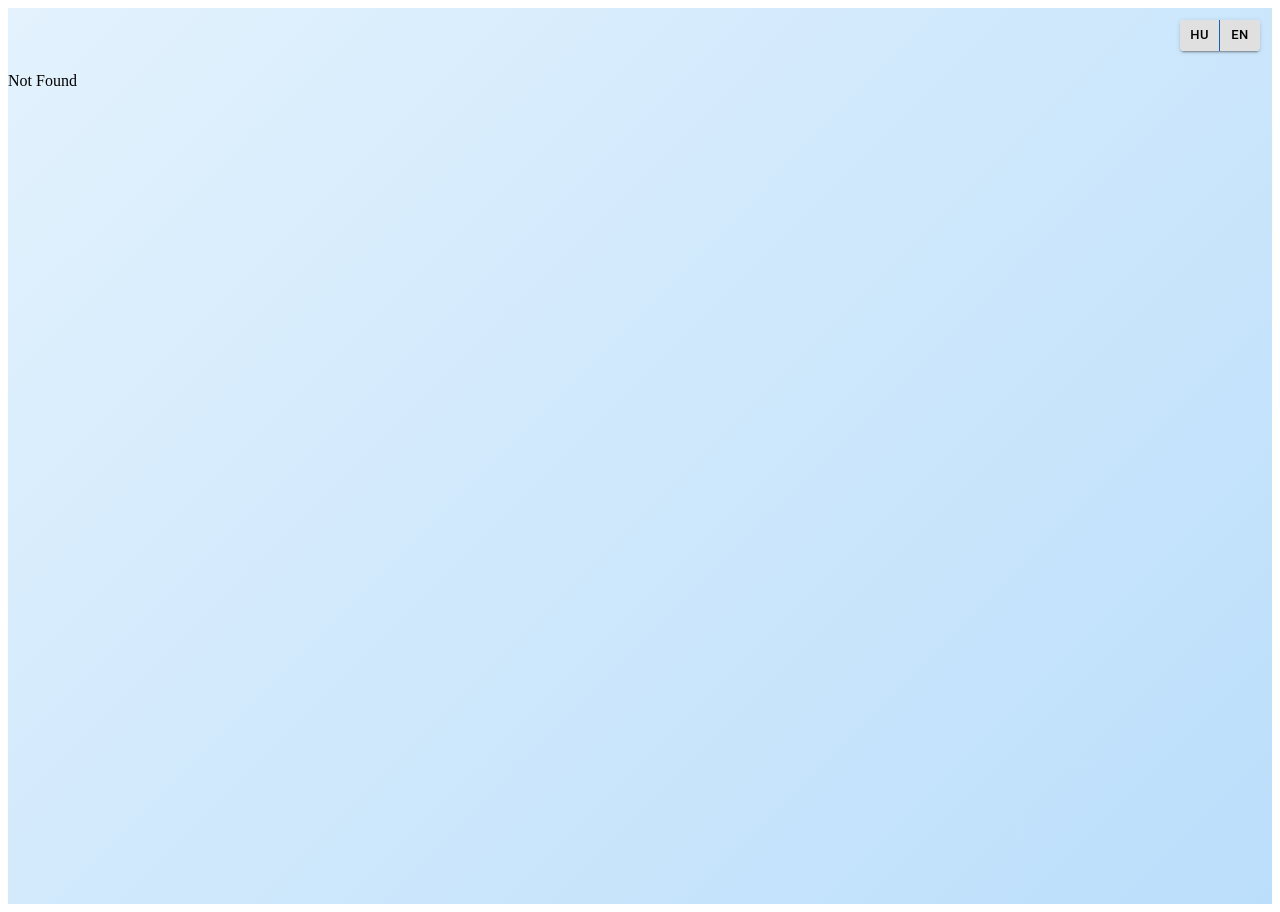
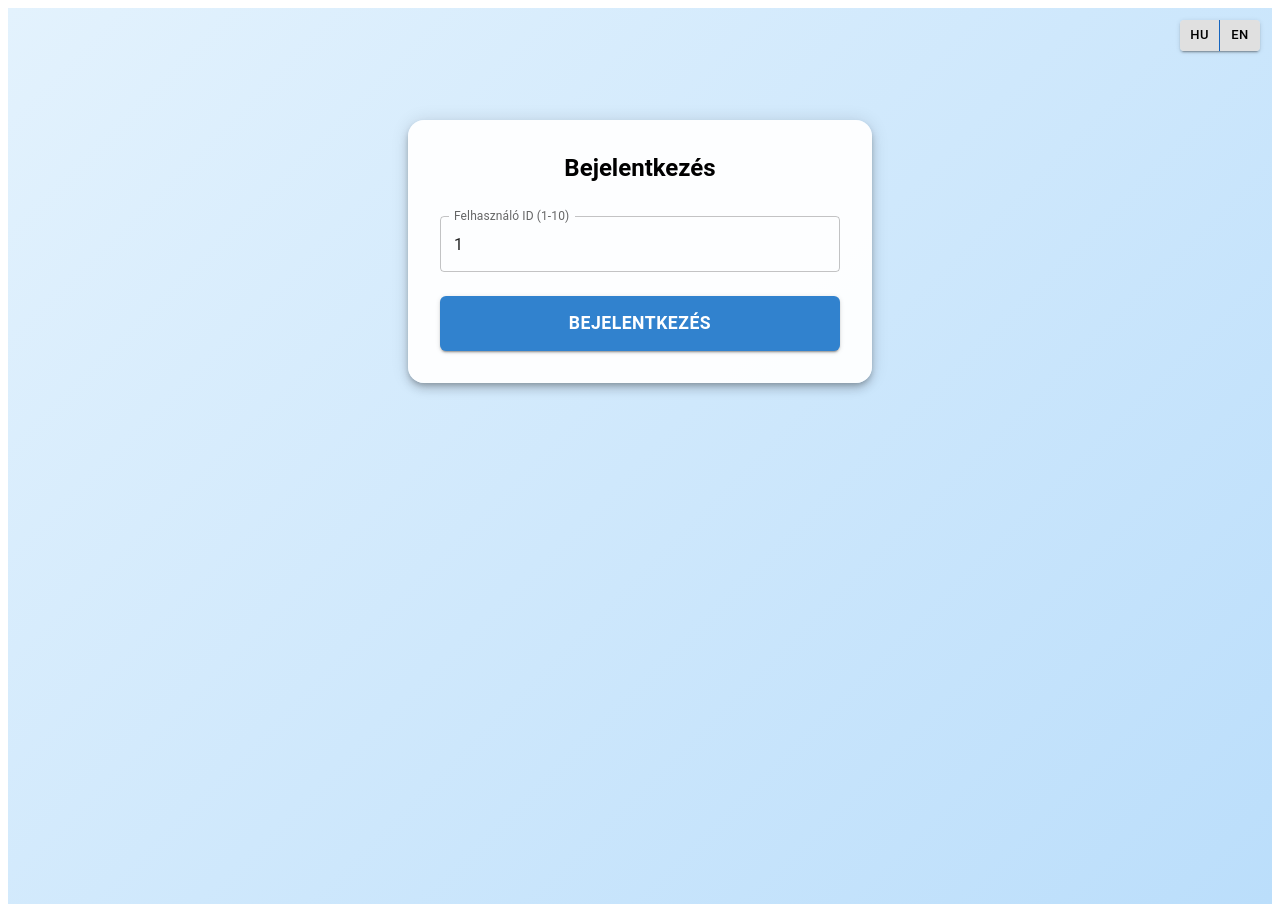
Before and after one commit to peszabolcs/FormGyakorlo, a React (Vite) app: page /login in a window 1280 px wide. Before the commit this address had no page. Built offline with nearby package versions, Linux system fonts and the light colour scheme; no server answers.

Commit message:
feat: implement login functionality and user authentication flow

```diff
--- /dev/null
+++ b/src/hooks/useMockUser.ts
@@ -0,0 +1,15 @@
+import { useQuery } from "@tanstack/react-query";
+import axios from "axios";
+
+export function useMockUser(userId: number) {
+  return useQuery({
+    queryKey: ["mock-user", userId],
+    queryFn: async () => {
+      const res = await axios.get(
+        `https://jsonplaceholder.typicode.com/users/${userId}`
+      );
+      return res.data;
+    },
+    placeholderData: { name: "Placeholde User" },
+  });
+}
--- a/src/main.tsx
+++ b/src/main.tsx
@@ -5,6 +5,7 @@ import App from "./App";
 import FormPage1 from "./routes/FormPage1";
 import FormPage2 from "./routes/FormPage2";
 import SummaryPage from "./routes/SummaryPage";
+import LoginPage from "./routes/LoginPage";
 import {
   RouterProvider,
   createRouter,
@@ -19,9 +20,15 @@ const rootRoute = new RootRoute({
 });
 
 //child routes
+const loginPageRoute = new Route({
+  getParentRoute: () => rootRoute,
+  path: "/login",
+  component: LoginPage,
+});
+
 const formPage1Route = new Route({
   getParentRoute: () => rootRoute,
-  path: "/",
+  path: "/step1",
   component: FormPage1,
 });
 
@@ -39,18 +46,17 @@ const summaryPageRoute = new Route({
 
 //route tree
 const routeTree = rootRoute.addChildren([
+  loginPageRoute,
   formPage1Route,
   formPage2Route,
   summaryPageRoute,
 ]);
 
 //router instance
-const router = createRouter({ routeTree });
+const router = createRouter({ routeTree, defaultPreload: "intent" });
 
-// Register the router
-router.history.subscribe(() => {
-  // This ensures the router is properly initialized
-});
+// Redirect root ("/") to /login
+router.navigate({ to: "/login" });
 
 //render
 createRoot(document.getElementById("root") as HTMLElement).render(
--- a/src/routes/FormPage1.tsx
+++ b/src/routes/FormPage1.tsx
@@ -23,6 +23,14 @@ function FormPage1() {
   const formData =
     (queryClient.getQueryData(FORM_QUERY_KEY) as UserData) || ({} as UserData);
   const router = useRouter();
+
+  // Ellenőrizzük, hogy van-e bejelentkezett user
+  const user = queryClient.getQueryData(["user"]);
+  if (!user) {
+    router.navigate({ to: "/login" });
+    return null;
+  }
+
   const formik = useFormik<Pick<UserData, "name" | "email" | "phone">>({
     initialValues: {
       name: formData.name || "",
--- a/src/routes/FormPage2.tsx
+++ b/src/routes/FormPage2.tsx
@@ -25,6 +25,12 @@ function FormPage2() {
   const formData =
     (queryClient.getQueryData(FORM_QUERY_KEY) as UserData) || ({} as UserData);
   const router = useRouter();
+  // Ellenőrizzük, hogy van-e bejelentkezett user
+  const user = queryClient.getQueryData(["user"]);
+  if (!user) {
+    router.navigate({ to: "/login" });
+    return null;
+  }
   const formik = useFormik<
     Pick<UserData, "deviceNumber" | "insuranceNumber" | "city" | "birthDate">
   >({
--- /dev/null
+++ b/src/routes/LoginPage.tsx
@@ -0,0 +1,72 @@
+import { useState } from "react";
+import { Box, Button, TextField, Typography, Alert } from "@mui/material";
+import { useMockUser } from "../hooks/useMockUser";
+import { useRouter } from "@tanstack/react-router";
+import { queryClient } from "../formConfig";
+
+function LoginPage() {
+  const [userId, setUserId] = useState(1);
+  const [submitted, setSubmitted] = useState(false);
+  const { data, isLoading, isError } = useMockUser(userId);
+  const router = useRouter();
+
+  const handleSubmit = (e: React.FormEvent) => {
+    e.preventDefault();
+    setSubmitted(true);
+    if (!isLoading && data && !isError) {
+      queryClient.setQueryData(["user"], data);
+      router.navigate({ to: "/step1" });
+    }
+  };
+
+  return (
+    <Box
+      className="card fancy-card"
+      sx={{
+        maxWidth: 400,
+        mx: "auto",
+        mt: 8,
+        p: 4,
+        borderRadius: 4,
+        boxShadow: 6,
+        background: "rgba(255,255,255,0.95)",
+      }}
+    >
+      <Typography variant="h5" align="center" fontWeight={700} mb={2}>
+        Bejelentkezés
+      </Typography>
+      <form onSubmit={handleSubmit}>
+        <TextField
+          label="Felhasználó ID (1-10)"
+          type="number"
+          value={userId}
+          onChange={(e) => setUserId(Number(e.target.value))}
+          inputProps={{ min: 1, max: 10 }}
+          fullWidth
+          margin="normal"
+        />
+        <Button
+          type="submit"
+          variant="contained"
+          color="primary"
+          fullWidth
+          sx={{ mt: 2 }}
+        >
+          Bejelentkezés
+        </Button>
+      </form>
+      {submitted && isLoading && (
+        <Alert severity="info" sx={{ mt: 2 }}>
+          Betöltés...
+        </Alert>
+      )}
+      {submitted && isError && (
+        <Alert severity="error" sx={{ mt: 2 }}>
+          Hibás felhasználó ID!
+        </Alert>
+      )}
+    </Box>
+  );
+}
+
+export default LoginPage;
--- a/src/routes/SummaryPage.tsx
+++ b/src/routes/SummaryPage.tsx
@@ -7,9 +7,15 @@ import "../App.css";
 
 function SummaryPage() {
   const { t } = useTranslation();
+  const router = useRouter();
+  // Ellenőrizzük, hogy van-e bejelentkezett user
+  const user = queryClient.getQueryData(["user"]);
+  if (!user) {
+    router.navigate({ to: "/login" });
+    return null;
+  }
   const formData =
     (queryClient.getQueryData(FORM_QUERY_KEY) as UserData) || ({} as UserData);
-  const router = useRouter();
   const handleSubmit = () => {
     alert(
       t("form.summary.successMessage") +
```
